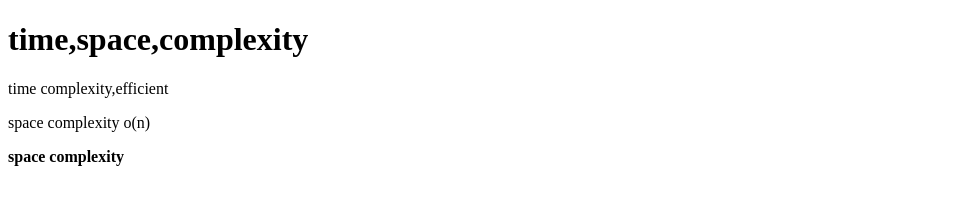
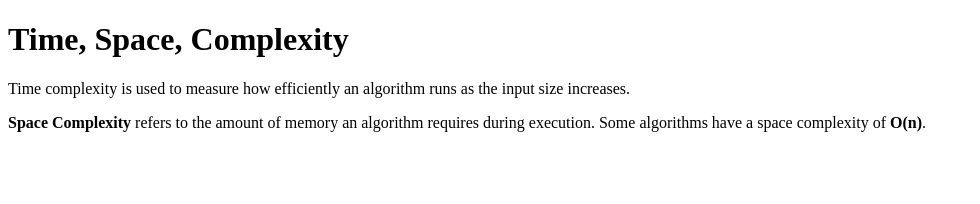
Before and after one commit to acciojob/time-and-space-complexity-ASJAT123, a website: page main.html in a window 1280 px wide. Shown: the whole page, without its empty margins (0-980 px from the left). Drawn offline with Linux system fonts and the light colour scheme.

Commit message:
created a submission

```diff
--- a/main.html
+++ b/main.html
@@ -1,25 +1,19 @@
 <!DOCTYPE html>
+<html>
+<head>
+    <title>Time and Space Complexity</title>
+</head>
+<body>
 
-<html>
+    <h1>Time, Space, Complexity</h1>
 
-<head>
-	<link rel="stylesheet" href="styles.css">
-</head>
+    <p>
+        Time complexity is used to measure how efficiently an algorithm runs as the input size increases.
+    </p>
 
-<body>
-	<!-- the entire body must be written by student -->
-    <script type="text/javascript" src="./script.js">
-</script>
-	<h1>
-		time,space,complexity
-	</h1>
-
-	<p>
-		time complexity,efficient
-	</p>
-	<p> space complexity o(n)</p>
-	<b>  space complexity</b>
+    <p>
+        <b>Space Complexity</b> refers to the amount of memory an algorithm requires during execution. Some algorithms have a space complexity of <b>O(n)</b>.
+    </p>
 
 </body>
-
 </html>
```
